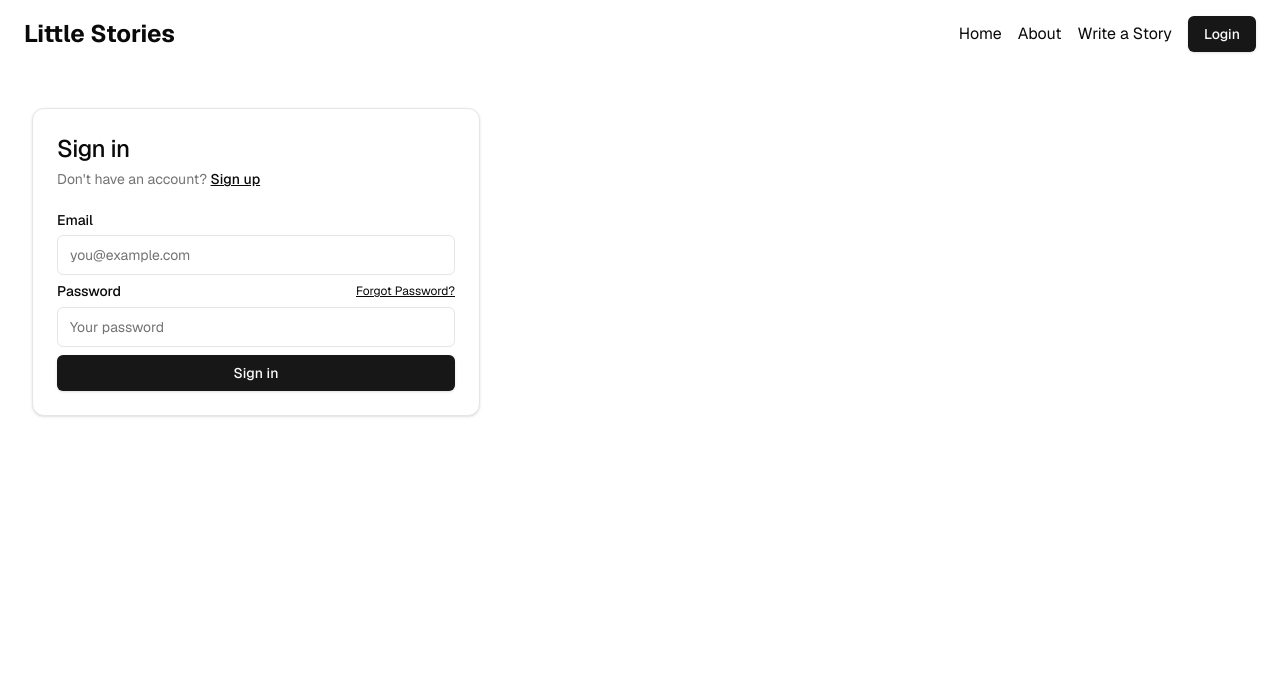
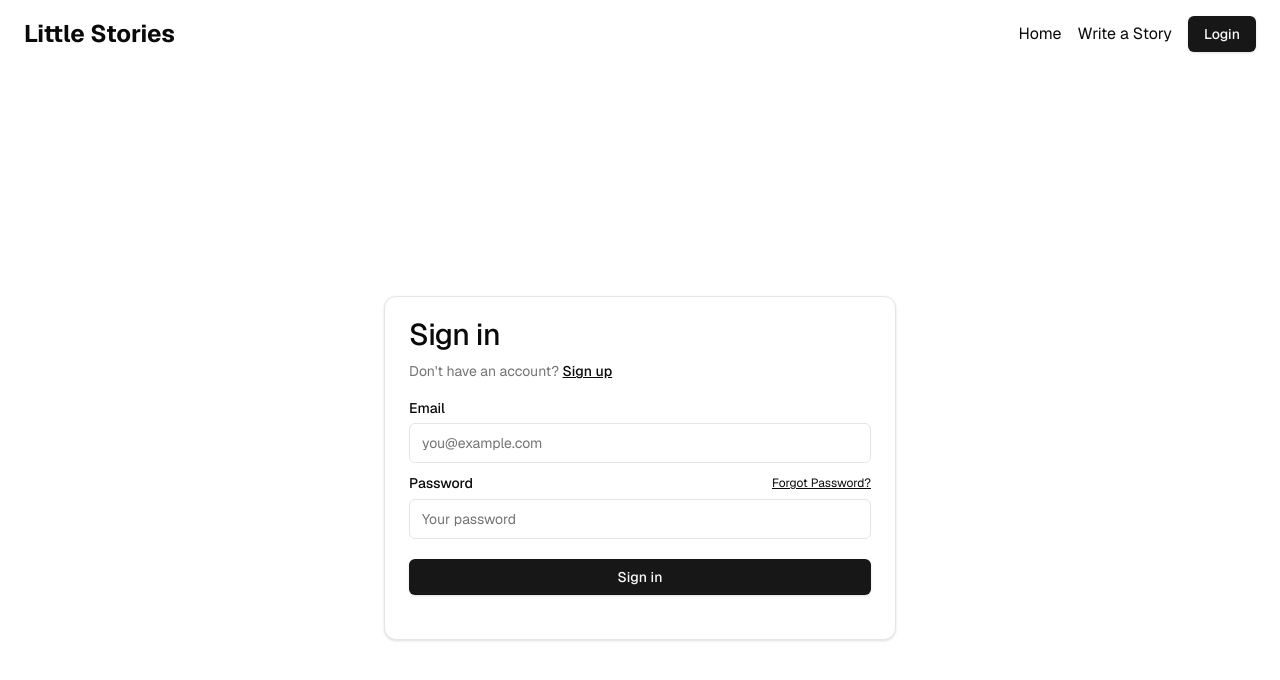
Before and after one commit to d3finit3lyahuman/little-stories, a Next.js app: page /sign-in in a window 1280 px wide. Shown: the top 680 px of the page. Built offline with nearby package versions, Linux system fonts and the light colour scheme.

Commit message:
Edited story view page, yet to work on ratings and ability to create story

```diff
--- a/app/(auth-pages)/sign-in/page.tsx
+++ b/app/(auth-pages)/sign-in/page.tsx
@@ -18,10 +18,10 @@ import { cn } from "@/lib/utils"; // cn utility
 export default async function Login(props: { searchParams: Promise<Message> }) {
   const searchParams = await props.searchParams;
   return (
-    <div className="container mx-auto py-10">
-       <Card className="w-full max-w-md">
-      <CardHeader className="space-y-1">
-        <CardTitle className="text-2xl font-medium">Sign in</CardTitle>
+    <div className="flex justify-center items-center h-screen">
+      <Card className="w-full max-w-lg">
+        <CardHeader className="space-y-2 px-6 py-5">
+          <CardTitle className="text-3xl font-medium">Sign in</CardTitle>
           <CardDescription>
             Don't have an account?{" "}
             <Link className="text-foreground font-medium underline" href="/sign-up">
@@ -29,11 +29,11 @@ export default async function Login(props: { searchParams: Promise<Message> }) {
             </Link>
           </CardDescription>
         </CardHeader>
-      <CardContent className="grid gap-4">
-        <form className="grid gap-2">
+        <CardContent className="grid gap-5 px-6">
+          <form className="grid gap-3">
             <div className="grid gap-2">
               <Label htmlFor="email">Email</Label>
-            <Input id="email" name="email" placeholder="you@example.com" required />
+              <Input id="email" name="email" placeholder="you@example.com" required className="p-3" />
             </div>
             <div className="grid gap-2">
               <div className="flex justify-between items-center">
@@ -51,15 +51,18 @@ export default async function Login(props: { searchParams: Promise<Message> }) {
                 name="password"
                 placeholder="Your password"
                 required
+                className="p-3"
               />
             </div>
 
-          <SubmitButton pendingText="Signing In..." formAction={signInAction}>
+            <SubmitButton pendingText="Signing In..." formAction={signInAction} className="mt-2">
               Sign in
             </SubmitButton>
           </form>
         </CardContent>
-      <FormMessage message={searchParams} /> {/* Display form messages */}
+        <CardFooter className="px-6 pb-5">
+          <FormMessage message={searchParams} />
+        </CardFooter>
       </Card>
     </div>
   );
--- a/app/page.tsx
+++ b/app/page.tsx
@@ -14,7 +14,7 @@ export default async function Home() {
 
   const { data: stories, error } = await supabase
     .from("stories")
-    .select("story_id, user_id, title, content, genre, created_at, is_public, users(username)")
+    .select("*, users(username)")
     .eq("is_public", true);
 
   if (error) {
@@ -23,7 +23,7 @@ export default async function Home() {
   }
 
   return (
-    <div className="container mx-auto py-10">
+    <div className="container mx-auto py-5">
       <div className="mb-8">
         <h1 className="text-3xl font-bold mb-2">Stories</h1>
         <p className="text-muted-foreground">
--- a/app/stories/[story_id]/page.tsx
+++ b/app/stories/[story_id]/page.tsx
@@ -1,9 +1,73 @@
-export default async function Page({ params }: { params: { story_id: string } }){
-    const { story_id } = await params;
+import { createClient } from "@/utils/supabase";
+import {
+  Card,
+  CardContent,
+  CardFooter,
+  CardHeader,
+  CardTitle,
+} from "@/components/ui/card";
+import { BackButton } from "@/components/back-button" // Import the new client component
 
-    return (
-        <div>
-            <h1> ID: {story_id}</h1>
-        </div>
-    );
+export default async function Page({
+  params,
+}: {
+  params: { story_id: string };
+}) {
+  // 1. Fix destructuring: Remove await
+  const { story_id } = await params;
+
+  const supabase = createClient();
+
+  const { data: story, error } = await supabase
+    .from("stories")
+    .select("*, users(username)")
+    .eq("story_id", story_id)
+    .single();
+
+  return (
+    <div className="container mx-auto flex justify-center py-8">
+      {error ? (
+        <div className="text-red-500">Error loading story: {error.message}</div>
+      ) : !story ? (
+        <div>Story not found</div>
+      ) : (
+        // 2. Fix JSX structure: Card should be inside the div
+        <div className="w-full max-w-2xl">
+          <Card className="shadow-lg">
+            <CardHeader>
+              <CardTitle className="text-2xl font-bold">
+                {story.title}
+              </CardTitle>
+              <p className="text-sm text-muted-foreground">
+                By {story.users?.username || "Unknown Author"}
+              </p>
+            </CardHeader>
+            <CardContent>
+              {/* Ensure story.content exists and is a string before splitting */}
+              <div className="prose max-w-none">
+                {story.content && typeof story.content === "string"
+                  ? story.content.split("\n").map((paragraph, i) => (
+                      <p key={i} className="mb-4">
+                        {paragraph}
+                      </p>
+                    ))
+                  : // Optional: Handle cases where content might be missing or not a string
+                    "No content available."}
+              </div>
+            </CardContent>
+            <CardFooter className="flex justify-between">
+              {/* 3. Use the Client Component for the button */}
+              <p className="text-sm text-muted-foreground">
+                {/* Add check for created_at existence */}
+                {story.created_at
+                  ? new Date(story.created_at).toLocaleDateString()
+                  : "Date unknown"}
+              </p>
+              <BackButton />
+            </CardFooter>
+          </Card>
+        </div> // Closing tag for max-w-2xl div
+      )}
+    </div>
+  );
 }
--- a/app/stories/new-story/page.tsx
+++ b/app/stories/new-story/page.tsx
@@ -11,8 +11,10 @@ import { zodResolver } from "@hookform/resolvers/zod";
 import * as z from "zod";
 
 const formSchema = z.object({
-    title: z.string().min(1, { message: "Title is required" }),
-    content: z.string().min(10, { message: "Content must be at least 10 characters" }),
+  title: z.string().min(1, { message: "Title is required" }),
+  content: z
+    .string()
+    .min(10, { message: "Content must be at least 10 characters" }),
 });
 
 const NewStoryPage = () => {
@@ -60,6 +62,7 @@ const NewStoryPage = () => {
                                         <FormControl>
                                             <Textarea
                                                 placeholder="Write your story here..."
+                                                maxLength={5000} // Limit to 5000 characters
                                                 className="min-h-[200px]"
                                                 {...field}
                                             />
--- /dev/null
+++ b/components/back-button.tsx
@@ -0,0 +1,14 @@
+"use client"; // Mark this as a Client Component
+
+import { Button } from "@/components/ui/button";
+import { useRouter } from "next/navigation"; // Use Next.js router
+
+export function BackButton() {
+  const router = useRouter();
+
+  return (
+    <Button variant="outline" onClick={() => router.back()}>
+      Back
+    </Button>
+  );
+}
--- a/components/main-nav.tsx
+++ b/components/main-nav.tsx
@@ -13,9 +13,9 @@ export function MainNav() {
         <Link href="/" className="mr-4">
           Home
         </Link>
-        <Link href="/about" className="mr-4">
+        {/* <Link href="/about" className="mr-4">
           About
-        </Link>
+        </Link> */}
         <Link href="/stories/new-story" className="mr-4">
             Write a Story
           </Link>
```
Lines whose indentation alone changed are shown as unchanged.
